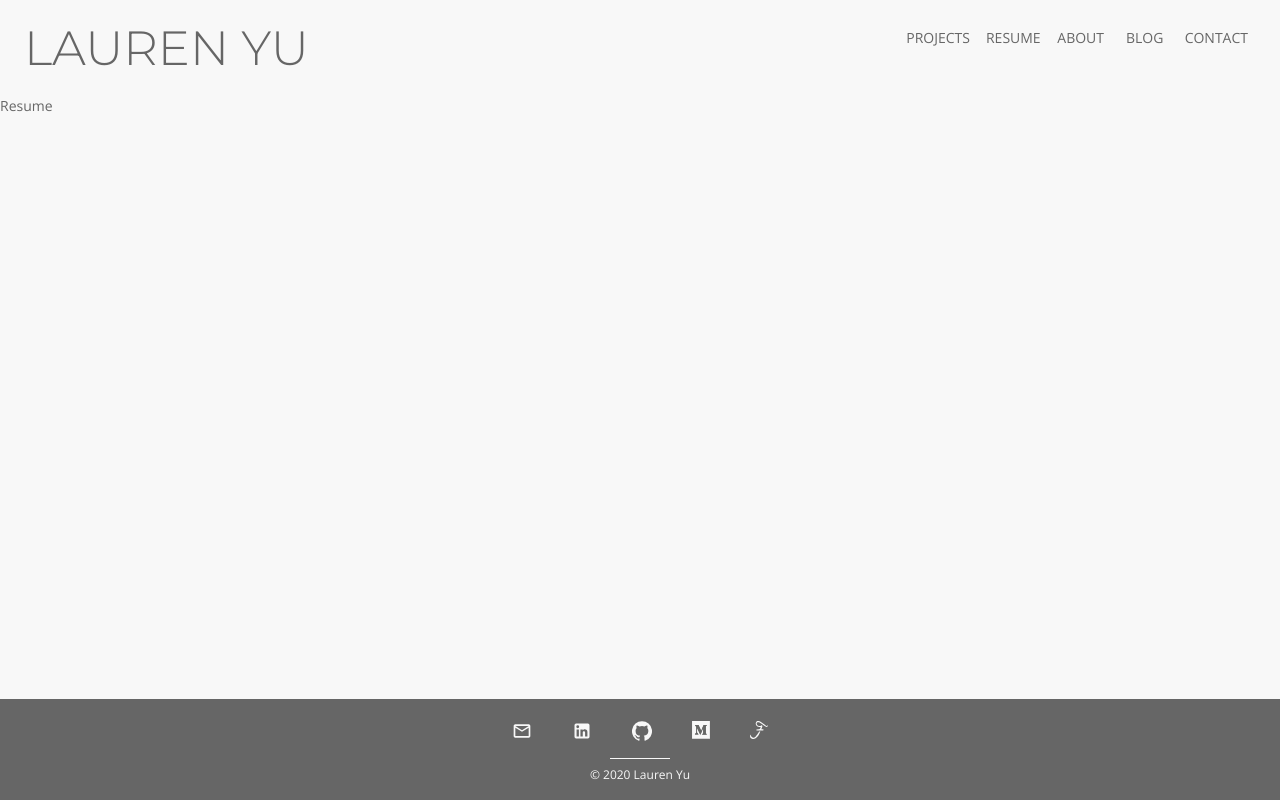
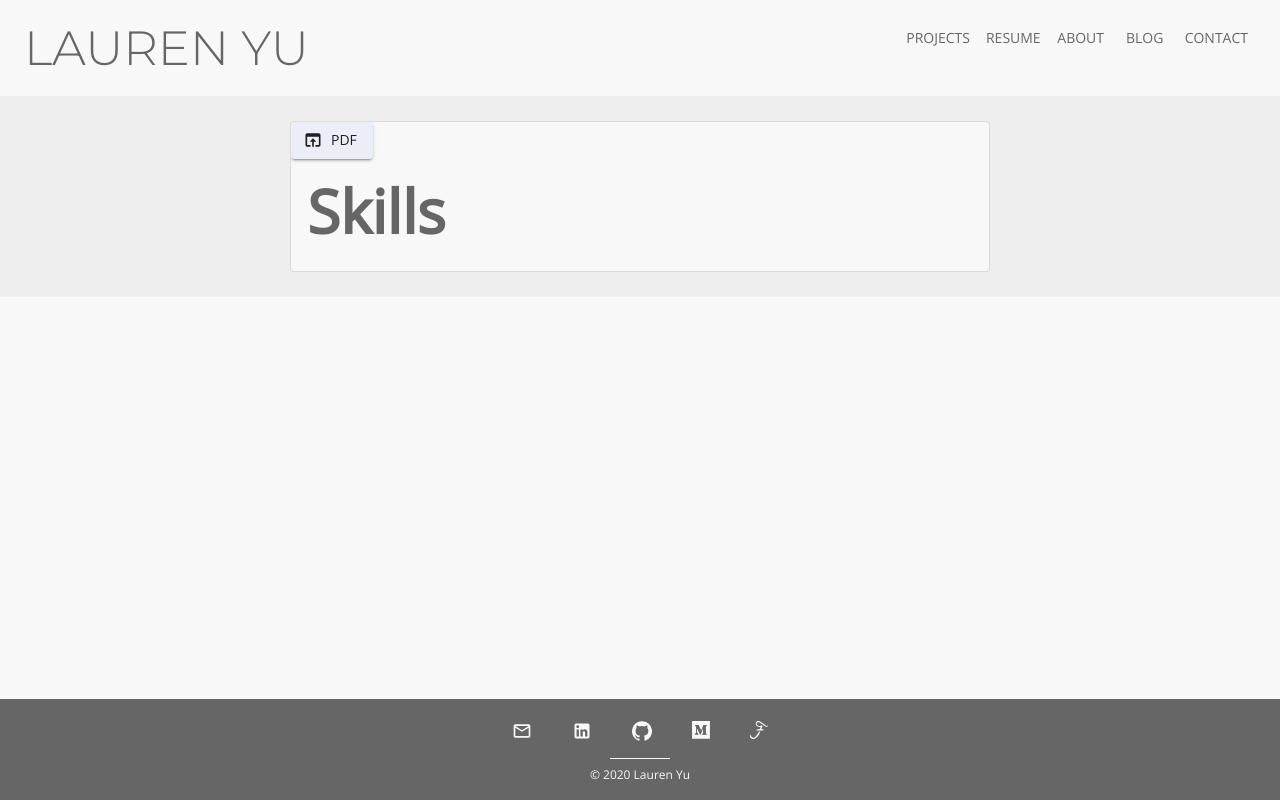
Before and after one commit to laurenyz/portfolio, a React (Create React App) app: page /resume in a window 1280 px wide. Built offline with nearby package versions, Linux system fonts and the light colour scheme.

Commit message:
base resume component

```diff
--- a/src/components/Navbar.jsx
+++ b/src/components/Navbar.jsx
@@ -51,7 +51,6 @@ const Navbar = (props) => {
 
     function handleOnClickResume() {
         props.history.push('/resume')
-        // window.open('https://drive.google.com/file/d/1kCROPzJHOUWOik_1X9pKm5d1gNGbXHl7/view?usp=sharing')
     }
 
     function handleOnClickAbout() {
--- a/src/components/Resume.jsx
+++ b/src/components/Resume.jsx
@@ -1,11 +1,58 @@
-import React from 'react'
+import React from 'react';
+import { makeStyles } from '@material-ui/core/styles'
+import Typography from '@material-ui/core/Typography'
+import Grid from '@material-ui/core/Grid'
+import Card from '@material-ui/core/Card'
+import CardContent from '@material-ui/core/CardContent'
+import CardActionArea from '@material-ui/core/CardActionArea';
+import Button from '@material-ui/core/Button'
+import OpenInNewIcon from '@material-ui/icons/OpenInNew';
+import OpenInBrowserIcon from '@material-ui/icons/OpenInBrowser';
 
-const Resume = () => {
-    return(
-        <div>
-            Resume
-        </div>
-    )
+
+const useStyles = makeStyles((theme) => ({
+  root: {
+    display: 'flex',
+    flexWrap: 'wrap',
+    justifyContent: 'space-around',
+    overflow: 'hidden',
+    backgroundColor: "#eeeeee",
+  },
+  avatar: {
+    width: 70,
+    height: 70,
 }
+}));
 
+function Resume() {
+  const classes = useStyles()
+
+  return (
+    <div className={classes.root} >
+          <Card variant="outlined" style={{backgroundColor:"#F8F8F8", margin: "auto", marginTop: "25px", marginBottom: "25px", width:"60%", minWidth: "400px", maxWidth: "700px"}}>
+
+                <Button
+        variant="contained"
+        color="secondary"
+        className={classes.button}
+        startIcon={<OpenInBrowserIcon />}
+        onClick={handleOnClick}
+      >
+        PDF
+      </Button>
+
+                <CardContent>
+                  <Grid container>
+                    <Grid item>
+                      <Typography variant="h2" style={{fontWeight: "bold"}}>Skills</Typography>
+                    </Grid>
+                  </Grid>
+              </CardContent>
+          </Card>
+    </div>
+  );
+  function handleOnClick() {
+    window.open('https://drive.google.com/file/d/1kCROPzJHOUWOik_1X9pKm5d1gNGbXHl7/view?usp=sharing')
+  }
+}
 export default Resume
```
